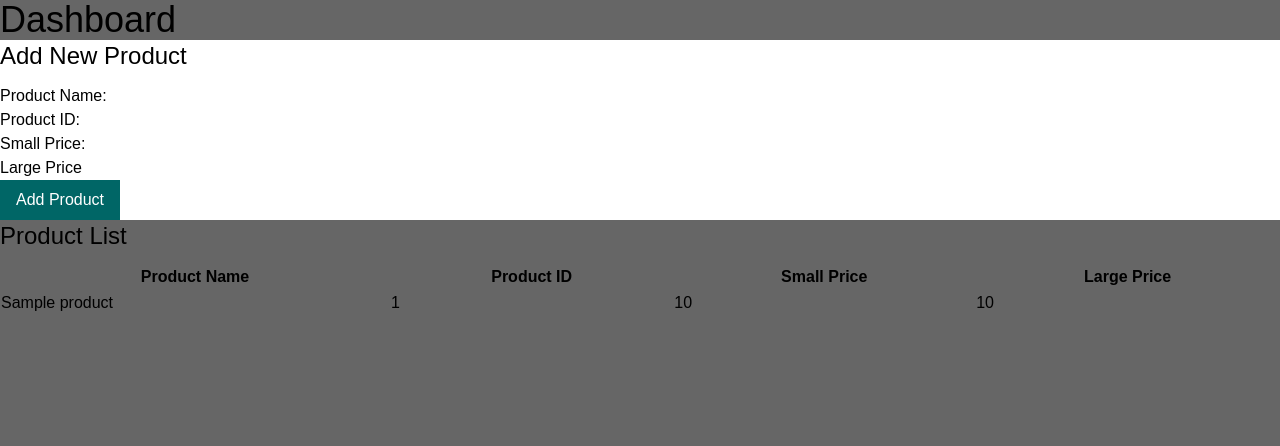
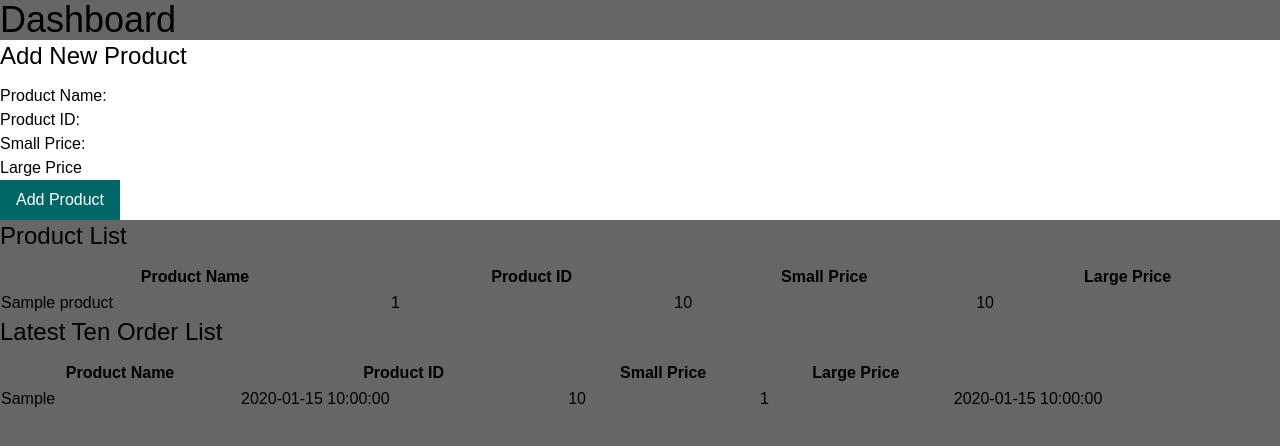
Before and after one commit to talha-bozan/ApolloCafe, a Flask app: template templates/dashboard.html in a window 1280 px wide. Shown: the top 446 px of the page. Run offline with Flask 3, Linux system fonts and the light colour scheme; the template is opened without the code that fills it: most values are stand-ins (such as "Sample title", 1, 10 or a date in 2020).

Commit message:
show last 10 order

```diff
--- a/app.py
+++ b/app.py
@@ -4,6 +4,10 @@ import firebase_admin
 from firebase_admin import credentials, auth, firestore
 from pyrebase import pyrebase
 from flask import jsonify
+import json
+import datetime
+import time
+
 
 
 # Initialize Firebase Admin SDK
@@ -73,13 +77,16 @@ def give_order():
         coffee_type = request.form['coffee_type']
         quantity = request.form['quantity']
         delivery_time = request.form['delivery_time']  # Example: "now", "in 35 minutes", etc.
-
+        #add date and time
+        now = datetime.datetime.now()
+        date_time = now.strftime("%d/%m/%Y %H:%M:%S")
 
         order_data = {
             'userID': user_id,
             'coffee_type': coffee_type,
             'quantity': quantity,
             'delivery_time': delivery_time,
+            'date_time': date_time
         }
 
         # Add the order to the Firestore database and get the document reference
@@ -118,8 +125,9 @@ def confirm_order(order_id):
         return redirect(url_for('login'))
 
     order = db.collection('orders').document(order_id).get()
+    session['order_id'] = order_id
     if order.exists:
-        return render_template('confirm_order.html', order=order.to_dict())
+        return render_template('confirm_order.html', order=order.to_dict(), orderID = order_id)
     else:
         return "Order not found", 404
 
@@ -147,10 +155,15 @@ def dashboard():
         }
         db.collection('products').add(product_data)
         return redirect(url_for('dashboard'))
+    #change below to sort by date and time
+    last_ten_orders = db.collection('orders').order_by('date_time', direction=firestore.Query.DESCENDING).stream()
+    current_orders_list = [order.to_dict() for order in last_ten_orders]
+    #sort the current list by date_time
+    current_orders_list.sort(key=lambda x: time.mktime(time.strptime(x['date_time'], "%d/%m/%Y %H:%M:%S")), reverse=True)
 
     products = db.collection('products').order_by('productID', direction=firestore.Query.ASCENDING).stream()
     product_list = [prod.to_dict() for prod in products]
-    return render_template('dashboard.html', products=product_list)
+    return render_template('dashboard.html', products=product_list, currentOrderList = current_orders_list )
 
 @app.route('/register', methods=['GET', 'POST'])
 def register():
@@ -189,7 +202,21 @@ def register():
 
 @app.route('/thank_you')
 def thank_you():
-    return render_template('thank_you.html')
+    #fetch user email, uid, username from firebase
+    user = auth.get_user(session['user_id'])
+    user_email = user.email
+    user_name = user.display_name
+    user_id = user.uid
+
+    user_data = {
+        'uid': user_id,
+        'username': user_name,
+        'email': user_email,
+    }
+
+    user_data_firebase = db.collection('users').where(field_path='email', op_string='==', value=user_email).stream()
+    user_data_list = [user_data.to_dict() for user_data in user_data_firebase]
+    return render_template('thank_you.html', user_data=user_data)
 
 
 @app.route('/card')
--- a/templates/confirm_order.html
+++ b/templates/confirm_order.html
@@ -10,7 +10,7 @@
 <p>Coffee Type: {{ order.coffee_type }}</p>
 <p>Quantity: {{ order.quantity }}</p>
 <p>Delivery Time: {{ order.delivery_time }}</p>
-<p>Order id: {{order.orderID}}</p>
+<p>Order id: {{orderID}}</p>
 <a href="/thank_you">Confirm Order</a>
 </body>
 </html>
--- a/templates/dashboard.html
+++ b/templates/dashboard.html
@@ -69,6 +69,33 @@
         </tbody>
     </table>
 </div>
+
+<div class="product-list mt-8">
+    <h2 class="text-2xl mb-3">Latest Ten Order List</h2>
+    <table class="w-full">
+        <thead>
+            <tr>
+                <th>Product Name</th>
+                <th>Product ID</th>
+                <th>Small Price</th>
+                <th>Large Price</th>
+                <!-- More headers as necessary -->
+            </tr>
+        </thead>
+        <tbody>
+            {% for order in currentOrderList %}
+            <tr>
+                <td>{{ order.coffee_type }}</td>
+                <td>{{ order.delivery_time }}</td>
+                <td>{{ order.quantity }}</td>
+                <td>{{ order.userID }}</td>
+                <td>{{ order.date_time }}</td>
+                <!-- More fields as necessary -->
+            </tr>
+            {% endfor %}
+        </tbody>
+    </table>
+</div>
     </div>
 
 </body>
--- a/templates/thank_you.html
+++ b/templates/thank_you.html
@@ -7,7 +7,10 @@
 </head>
 <body>
     <h1>Thank You</h1>
-<p>Your order has been placed. We'll deliver it to you soon!</p>
+
+<p>{{ user_data.username }}</p>
+<p>{{ user_data.email }}</p>
+
 
 </body>
 </html>
```
